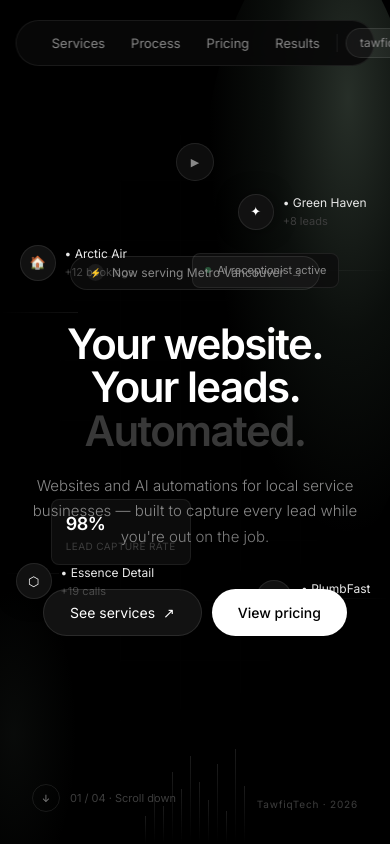
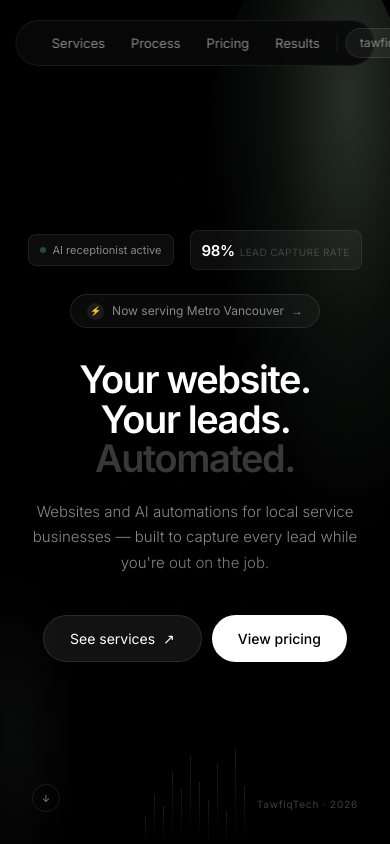
Before and after one commit to Tawfiqtech/tawfiqtech-website, a Next.js app: page / in a window 390 px wide. Shown: the top 844 px of the page. Built offline with nearby package versions, Linux system fonts and the light colour scheme.

Commit message:
Update Hero.tsx

```diff
--- a/components/Hero.tsx
+++ b/components/Hero.tsx
@@ -39,19 +39,19 @@ export default function Hero() {
       {/* Grid texture */}
       <div className="absolute inset-0 pointer-events-none grid-texture" />
 
-      {/* Connector lines */}
-      <div className="absolute top-[37%] left-0 w-[20%] h-px pointer-events-none"
+      {/* Connector lines — hidden on mobile */}
+      <div className="hidden md:block absolute top-[37%] left-0 w-[20%] h-px pointer-events-none"
         style={{ background: "linear-gradient(90deg, transparent, rgba(255,255,255,0.07))" }} />
-      <div className="absolute top-[32%] right-0 w-[22%] h-px pointer-events-none"
+      <div className="hidden md:block absolute top-[32%] right-0 w-[22%] h-px pointer-events-none"
         style={{ background: "linear-gradient(270deg, transparent, rgba(255,255,255,0.07))" }} />
-      <div className="absolute bottom-[32%] left-0 w-[15%] h-px pointer-events-none"
+      <div className="hidden md:block absolute bottom-[32%] left-0 w-[15%] h-px pointer-events-none"
         style={{ background: "linear-gradient(90deg, transparent, rgba(255,255,255,0.05))" }} />
-      <div className="absolute bottom-[29%] right-0 w-[18%] h-px pointer-events-none"
+      <div className="hidden md:block absolute bottom-[29%] right-0 w-[18%] h-px pointer-events-none"
         style={{ background: "linear-gradient(270deg, transparent, rgba(255,255,255,0.05))" }} />
 
-      {/* Floating nodes */}
+      {/* Floating nodes — hidden on mobile */}
       {nodes.map((node) => (
-        <div key={node.name} className={`absolute flex items-center gap-[9px] ${node.pos}`}>
+        <div key={node.name} className={`hidden md:flex absolute items-center gap-[9px] ${node.pos}`}>
           <div
             className="w-9 h-9 rounded-full flex items-center justify-center text-[13px] flex-shrink-0"
             style={{
@@ -69,9 +69,9 @@ export default function Hero() {
         </div>
       ))}
 
-      {/* Live chip */}
+      {/* Live chip — hidden on mobile */}
       <div
-        className="absolute top-[30%] right-[13%] flex items-center gap-[6px] text-[11px] text-[var(--dim)]"
+        className="hidden md:flex absolute top-[30%] right-[13%] items-center gap-[6px] text-[11px] text-[var(--dim)]"
         style={{
           background: "rgba(14,14,14,0.9)",
           border: "1px solid rgba(255,255,255,0.08)",
@@ -83,9 +83,9 @@ export default function Hero() {
         AI receptionist active
       </div>
 
-      {/* Stat chip */}
+      {/* Stat chip — hidden on mobile */}
       <div
-        className="absolute bottom-[33%] left-[13%]"
+        className="hidden md:block absolute bottom-[33%] left-[13%]"
         style={{
           background: "rgba(14,14,14,0.9)",
           border: "1px solid rgba(255,255,255,0.07)",
@@ -97,15 +97,42 @@ export default function Hero() {
         <div className="text-[10px] text-[var(--dimmer)] mt-[2px] tracking-[0.04em]">LEAD CAPTURE RATE</div>
       </div>
 
-      {/* Play button */}
+      {/* Play button — hidden on mobile */}
       <div
-        className="absolute top-[17%] left-1/2 -translate-x-1/2 w-[38px] h-[38px] rounded-full flex items-center justify-center cursor-pointer text-[11px] text-[var(--dim)] transition-colors duration-200"
+        className="hidden md:flex absolute top-[17%] left-1/2 -translate-x-1/2 w-[38px] h-[38px] rounded-full items-center justify-center cursor-pointer text-[11px] text-[var(--dim)] transition-colors duration-200"
         style={{
           background: "rgba(255,255,255,0.05)",
           border: "1px solid rgba(255,255,255,0.09)",
         }}
       >
         ▶
+      </div>
+
+      {/* Mobile stat strip — visible only on mobile */}
+      <div className="flex md:hidden items-center gap-4 mb-6 w-full justify-center flex-wrap">
+        <div
+          className="flex items-center gap-[6px] text-[11px] text-[var(--dim)]"
+          style={{
+            background: "rgba(14,14,14,0.9)",
+            border: "1px solid rgba(255,255,255,0.08)",
+            borderRadius: "8px",
+            padding: "7px 11px",
+          }}
+        >
+          <div className="w-[6px] h-[6px] rounded-full bg-[#4ade80] flex-shrink-0 animate-pulse-slow" />
+          AI receptionist active
+        </div>
+        <div
+          style={{
+            background: "rgba(14,14,14,0.9)",
+            border: "1px solid rgba(255,255,255,0.07)",
+            borderRadius: "8px",
+            padding: "7px 11px",
+          }}
+        >
+          <span className="text-[15px] font-semibold tracking-tight text-white">98%</span>
+          <span className="text-[10px] text-[var(--dimmer)] ml-[5px] tracking-[0.04em]">LEAD CAPTURE RATE</span>
+        </div>
       </div>
 
       {/* Badge */}
@@ -130,7 +157,7 @@ export default function Hero() {
       {/* Headline */}
       <h1
         className="text-center font-semibold mb-5 max-w-[840px] animate-fade-up-delay-1"
-        style={{ fontSize: "clamp(42px, 6.5vw, 80px)", letterSpacing: "-0.038em", lineHeight: "1.04" }}
+        style={{ fontSize: "clamp(38px, 6.5vw, 80px)", letterSpacing: "-0.038em", lineHeight: "1.04" }}
       >
         Your website.{" "}
         <br />
@@ -203,7 +230,7 @@ export default function Hero() {
         >
           ↓
         </div>
-        <span>01 / 04 · Scroll down</span>
+        <span className="hidden sm:inline">01 / 04 · Scroll down</span>
       </div>
 
       <div className="absolute bottom-8 right-8 text-[10px] text-[var(--dimmer)] tracking-[0.08em]">
```
